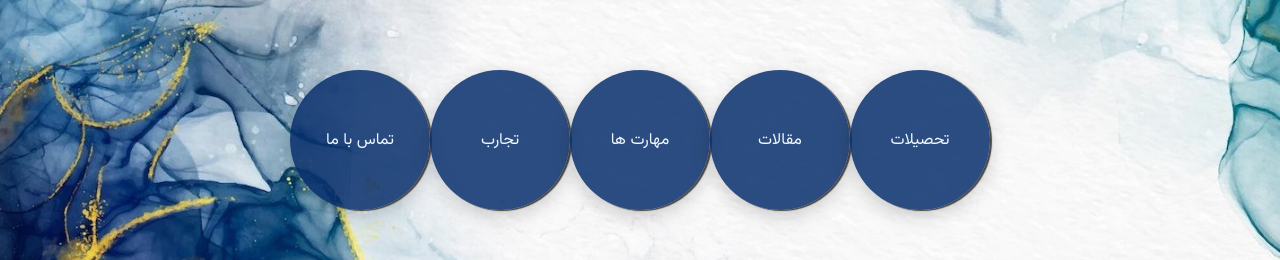
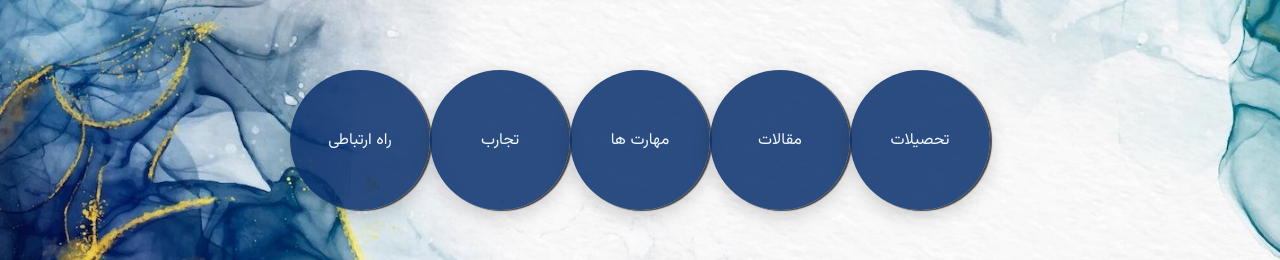
Before and after one commit to sasemanmanzar/Sara-Resume, a React (Create React App) app: page / in a window 1280 px wide. Shown: the part 365-625 px from the top of the page. Built offline with nearby package versions, Linux system fonts and the light colour scheme.

Commit message:
strings js Fa En

```diff
--- a/src/App.css
+++ b/src/App.css
@@ -149,7 +149,7 @@
 .dot3:hover:after {content: 'مقالات';}
 .dot4:hover:after {content: 'مهارت ها';}
 .dot5:hover:after {content: 'تجارب';}
-.dot6:hover:after {content: 'تماس با ما';}
+.dot6:hover:after {content: 'راه ارتباطی';}
 
 /* .dot1:active {background-color: aqua;} */
 /* .dot2:active {background-color: aqua;} */
--- a/src/App.js
+++ b/src/App.js
@@ -21,7 +21,9 @@ function App() {
   const pageRef5 = useRef();
   const pageRef6 = useRef();
 
-  const s = strings.fa;
+  // const s = strings.fa;
+  const textFa = strings.fa;
+  const textEn = strings.en;
 
 
   const scrollToMarginPage1 = useCallback(() => {
@@ -102,7 +104,7 @@ function App() {
 
       <div className='scroller' onScroll={onScroll} ref={scrollerElementRef}>
         <div className='section'>
-          <One s={s} pageRef={pageRef1} pageRef2={pageRef2} pageRef3={pageRef3} pageRef4={pageRef4} pageRef5={pageRef5} pageRef6={pageRef6} />
+          <One text={textFa} pageRef={pageRef1} pageRef2={pageRef2} pageRef3={pageRef3} pageRef4={pageRef4} pageRef5={pageRef5} pageRef6={pageRef6} />
         </div>
         <div className='section'>
           <Two pageRef={pageRef2} />
--- a/src/Pages/One/One.js
+++ b/src/Pages/One/One.js
@@ -7,7 +7,7 @@ import React, { useState, useEffect, useRef } from 'react';
 
 // function One({ pageRef, sara, setSara }) {
 
-function One({ s, pageRef, pageRef2, pageRef3, pageRef4, pageRef5, pageRef6 }) {
+function One({ text, pageRef, pageRef2, pageRef3, pageRef4, pageRef5, pageRef6 }) {
 
   // const shalgham = { barge: "sabz", geli: "ghaveii" };
   // console.log(shalgham.barge);
@@ -21,6 +21,7 @@ function One({ s, pageRef, pageRef2, pageRef3, pageRef4, pageRef5, pageRef6 }) {
   // props.setSara("mohammad");
   // setSara("mohammad");
   // console.log(sara);
+  const Text = text.main;
 
   const scrollToMarginPage2 = () => {
     // const marginDot2 = document.getElementById('IdTwo');
@@ -65,15 +66,15 @@ function One({ s, pageRef, pageRef2, pageRef3, pageRef4, pageRef5, pageRef6 }) {
         <div id="boxPicText" className='boxPicText'>
           <img className='picSara' src={picSara} alt="" />
           {/* <div className='textPageOne'>سارا آسمان منظر</div> */}
-          <div className='textPageOne'>{s.sara}</div>
+          <div className='textPageOne'>{Text.myName}</div>
         </div>
 
         <div id="Circles" className='boxCircles'>
-          <div className='circlePageOne' onClick={scrollToMarginPage6}>تماس با ما</div>
-          <div className='circlePageOne' onClick={scrollToMarginPage5}>تجارب</div>
-          <div className='circlePageOne' onClick={scrollToMarginPage4}>مهارت ها</div>
-          <div className='circlePageOne' onClick={scrollToMarginPage3}>مقالات</div>
-          <div className='circlePageOne' onClick={scrollToMarginPage2}>تحصیلات</div>
+          <div className='circlePageOne' onClick={scrollToMarginPage6}>{Text.titleContact}</div>
+          <div className='circlePageOne' onClick={scrollToMarginPage5}>{Text.titleExperience}</div>
+          <div className='circlePageOne' onClick={scrollToMarginPage4}>{Text.titleSkills}</div>
+          <div className='circlePageOne' onClick={scrollToMarginPage3}>{Text.titlePublication}</div>
+          <div className='circlePageOne' onClick={scrollToMarginPage2}>{Text.titleEducation}</div>
         </div>
       </div>
     </div>
--- a/src/strings.js
+++ b/src/strings.js
@@ -1,9 +1,43 @@
 const strings = {
     en: {
-        sara: "Sara Aseman-Manzar",
+        main: {
+            myName: "Sara Aseman-Manzar",
+            titleEducation:"EDUCATION",
+            titlePublication:"PUBLICATION",
+            titleSkills:"SKILLS",
+            titleExperience:"EXPERIENCE",
+            titleContact:"CONTACT"
+        },
+        Education:{
+        },
+        Publication:{
+        },
+        Skills:{
+        },
+        Experience:{
+        },
+        Contact:{
+        }
     },
     fa: {
-        sara: "سارا آسمان منظر",
+        main: {
+            myName: "سارا آسمان منظر",
+            titleEducation:"تحصیلات",
+            titlePublication:"مقالات",
+            titleSkills:"مهارت ها",
+            titleExperience:"تجارب",
+            titleContact:"راه ارتباطی",
+        },
+        Education:{
+        },
+        Publication:{
+        },
+        Skills:{
+        },
+        Experience:{
+        },
+        Contact:{
+        }
     }
 }
 
```
